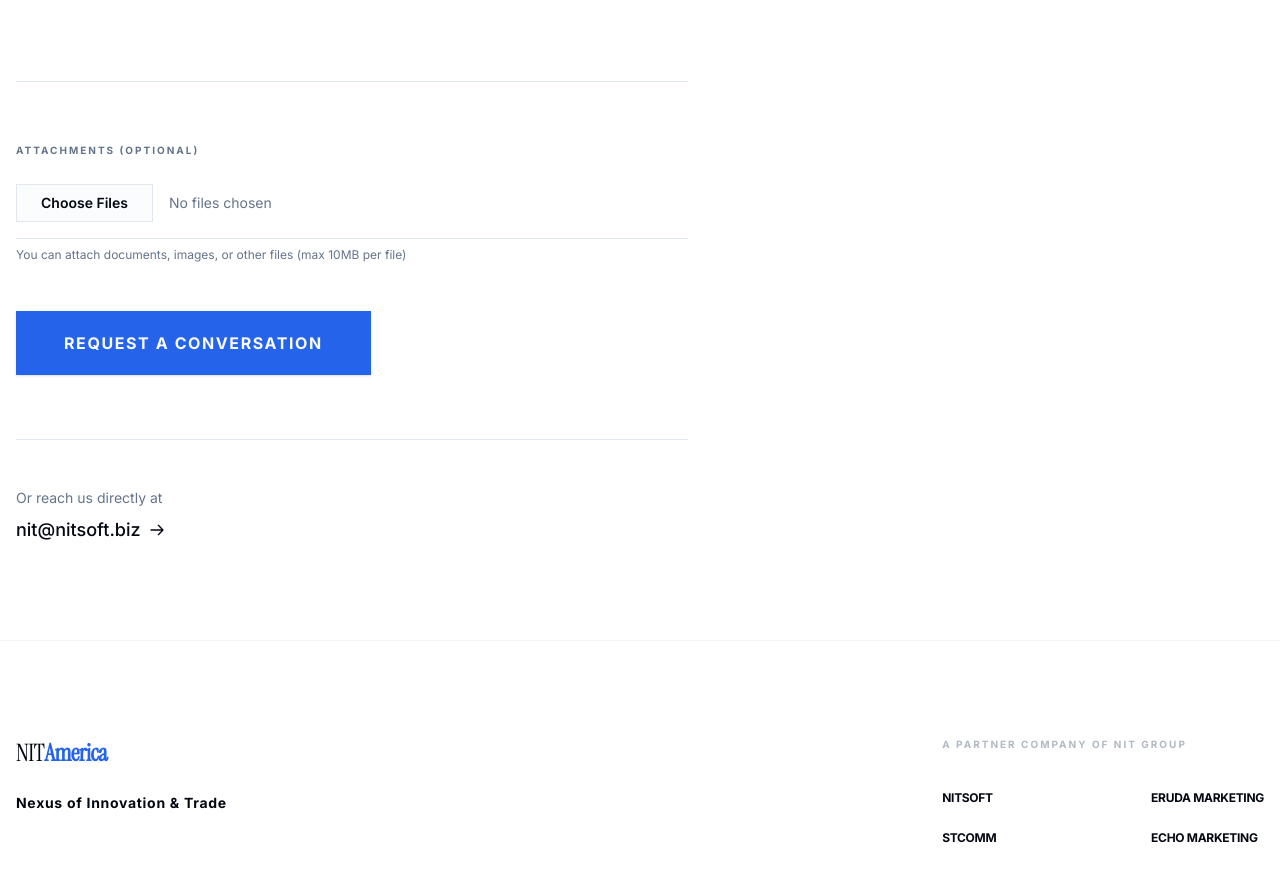
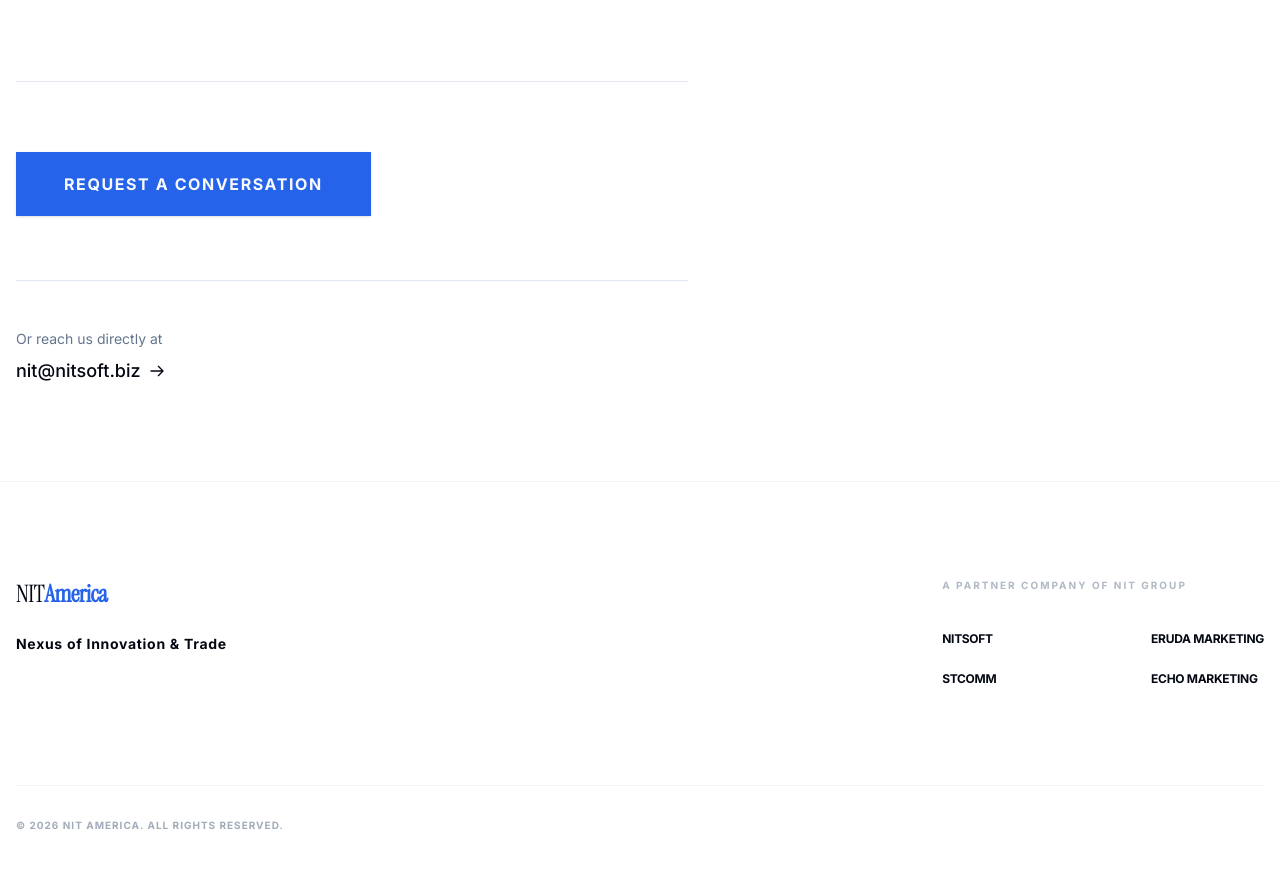
Before and after one commit to giri-nitsoft/nit-america, a React (Vite) app: page /contact in a window 1280 px wide. Shown: the part 840-1722 px from the top of the page. Built offline with nearby package versions, Linux system fonts and the light colour scheme.

Commit message:
V260210.04

```diff
--- a/src/pages/Contact/index.tsx
+++ b/src/pages/Contact/index.tsx
@@ -1,51 +1,10 @@
 import { Button } from "@/components/ui/button";
 import { motion } from "framer-motion";
+import { useForm, ValidationError } from '@formspree/react';
 import { useState } from 'react';
 
 const Contact = () => {
-    const [submitting, setSubmitting] = useState(false);
-    const [succeeded, setSucceeded] = useState(false);
-    const [errors, setErrors] = useState<any[]>([]);
-    const [selectedFiles, setSelectedFiles] = useState<FileList | null>(null);
-
-    const handleFileChange = (e: React.ChangeEvent<HTMLInputElement>) => {
-        setSelectedFiles(e.target.files);
-    };
-
-    const handleSubmit = async (e: React.FormEvent<HTMLFormElement>) => {
-        e.preventDefault();
-        setSubmitting(true);
-        setErrors([]);
-
-        const form = e.currentTarget;
-        const formData = new FormData(form);
-
-        try {
-            const response = await fetch('https://formspree.io/f/xgolvary', {
-                method: 'POST',
-                body: formData,
-                headers: {
-                    'Accept': 'application/json'
-                }
-            });
-
-            if (response.ok) {
-                setSucceeded(true);
-            } else {
-                const data = await response.json();
-                if (data.errors) {
-                    setErrors(data.errors);
-                } else {
-                    alert('Failed to send message. Please try again later.');
-                }
-            }
-        } catch (error) {
-            console.error('Submission error:', error);
-            alert('An error occurred. Please try again later.');
-        } finally {
-            setSubmitting(false);
-        }
-    };
+    const [state, handleSubmit] = useForm("xgolvary");
 
     return (
         <div className="relative min-h-screen">
@@ -73,7 +32,7 @@ const Contact = () => {
                         transition={{ delay: 0.2 }}
                         className="max-w-2xl"
                     >
-                        {succeeded ? (
+                        {state.succeeded ? (
                             <motion.div
                                 initial={{ opacity: 0, scale: 0.95 }}
                                 animate={{ opacity: 1, scale: 1 }}
@@ -101,9 +60,7 @@ const Contact = () => {
                                         required
                                         className="w-full bg-transparent border-b border-border py-4 focus:outline-none focus:border-accent transition-colors"
                                     />
-                                    {errors.filter(e => e.field === 'name').map((error, i) => (
-                                        <p key={i} className="text-sm text-red-500 mt-1">{error.message}</p>
-                                    ))}
+                                    <ValidationError prefix="Name" field="name" errors={state.errors} className="text-sm text-red-500 mt-1" />
                                 </div>
                                 <div className="space-y-2 group">
                                     <label
@@ -120,9 +77,7 @@ const Contact = () => {
                                         required
                                         className="w-full bg-transparent border-b border-border py-4 focus:outline-none focus:border-accent transition-colors"
                                     />
-                                    {errors.filter(e => e.field === 'email').map((error, i) => (
-                                        <p key={i} className="text-sm text-red-500 mt-1">{error.message}</p>
-                                    ))}
+                                    <ValidationError prefix="Email" field="email" errors={state.errors} className="text-sm text-red-500 mt-1" />
                                 </div>
                                 <div className="space-y-2 group">
                                     <label
@@ -139,52 +94,19 @@ const Contact = () => {
                                         required
                                         className="w-full bg-transparent border-b border-border py-4 focus:outline-none focus:border-accent transition-colors resize-none"
                                     />
-                                    {errors.filter(e => e.field === 'message').map((error, i) => (
-                                        <p key={i} className="text-sm text-red-500 mt-1">{error.message}</p>
-                                    ))}
+                                    <ValidationError prefix="Message" field="message" errors={state.errors} className="text-sm text-red-500 mt-1" />
                                 </div>
-                                <div className="space-y-2 group">
-                                    <label
-                                        className="text-[10px] font-bold uppercase tracking-[0.2em] text-muted-foreground group-focus-within:text-accent transition-colors"
+                                <div className="pt-4">
+                                    <ValidationError errors={state.errors} className="text-sm text-red-500 mb-4 block" />
+                                    <Button
+                                        type="submit"
+                                        size="lg"
+                                        disabled={state.submitting}
+                                        className="rounded-none px-12 h-16 text-md font-bold uppercase tracking-widest disabled:opacity-50 disabled:cursor-not-allowed"
                                     >
-                                        Attachments (Optional)
-                                    </label>
-                                    <div className="relative border-b border-border py-4 flex items-center gap-4">
-                                        <input
-                                            id="file"
-                                            type="file"
-                                            name="file"
-                                            multiple
-                                            onChange={handleFileChange}
-                                            className="hidden"
-                                        />
-                                        <label
-                                            htmlFor="file"
-                                            className="px-6 py-2 bg-muted/30 border border-border text-foreground text-sm font-semibold cursor-pointer hover:bg-muted/50 transition-colors inline-block"
-                                        >
-                                            Choose Files
-                                        </label>
-                                        <span className="text-sm text-muted-foreground">
-                                            {selectedFiles && selectedFiles.length > 0
-                                                ? Array.from(selectedFiles).map(f => f.name).join(', ')
-                                                : 'No files chosen'}
-                                        </span>
-                                    </div>
-                                    <p className="text-xs text-muted-foreground mt-1">
-                                        You can attach documents, images, or other files (max 10MB per file)
-                                    </p>
-                                    {errors.filter(e => e.field === 'file').map((error, i) => (
-                                        <p key={i} className="text-sm text-red-500 mt-1">{error.message}</p>
-                                    ))}
+                                        {state.submitting ? 'Sending...' : 'Request a Conversation'}
+                                    </Button>
                                 </div>
-                                <Button
-                                    type="submit"
-                                    size="lg"
-                                    disabled={submitting}
-                                    className="rounded-none px-12 h-16 text-md font-bold uppercase tracking-widest disabled:opacity-50 disabled:cursor-not-allowed"
-                                >
-                                    {submitting ? 'Sending...' : 'Request a Conversation'}
-                                </Button>
                             </form>
                         )}
 
```
